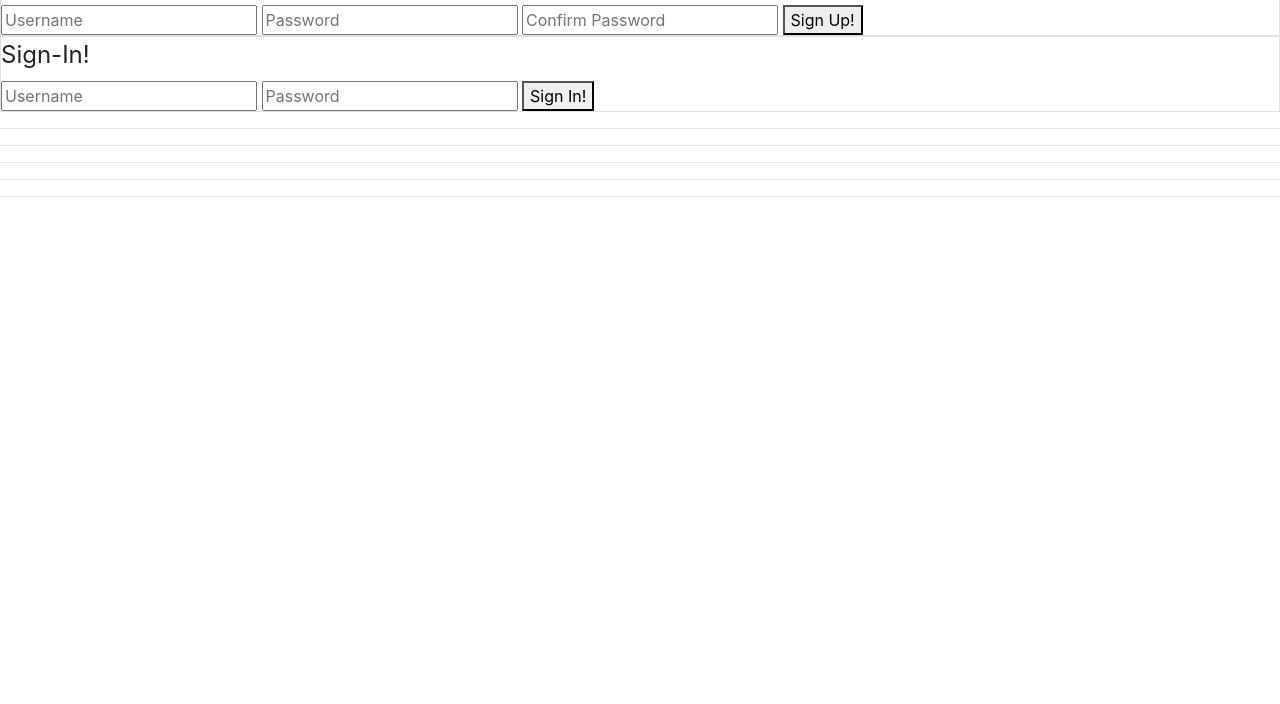
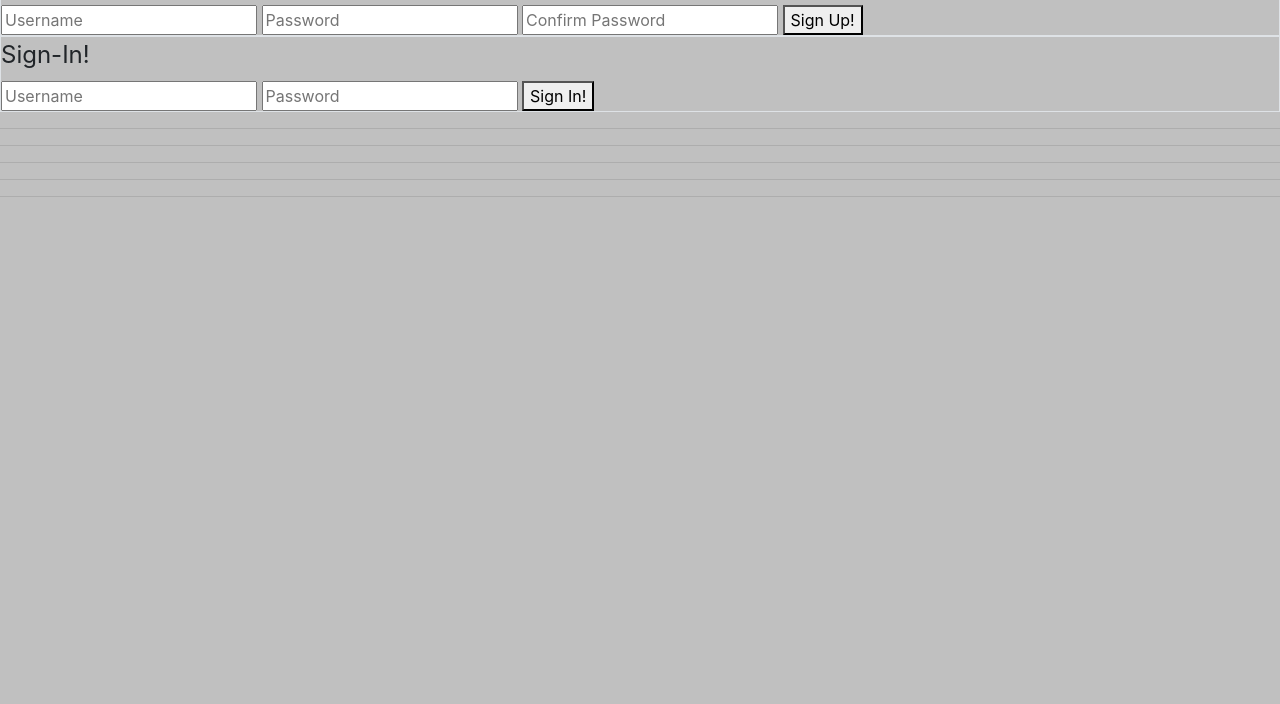
Before and after one commit to mrodrz7/tictactoe-client, a website built with webpack: page index.html in a window 1280 px wide. Shown: the part 96-800 px from the top of the page. Built offline with nearby package versions, Linux system fonts and the light colour scheme.

Commit message:
Add background color, remove console.log
- Add silver background color to UI in index.scss
- Remove console.log from product

```diff
--- a/assets/scripts/auth/events.js
+++ b/assets/scripts/auth/events.js
@@ -5,10 +5,8 @@ const ui = require('./ui.js')
 
 const onSignUp = function (event) {
   event.preventDefault()
-  console.log(event)
   // get form data
   const data = getFormFields(event.target)
-  console.log('sign up data is', data)
   // make the api call
   api.signUp(data)
     .then(function (data) {
@@ -19,10 +17,7 @@ const onSignUp = function (event) {
 
 const onSignIn = function (event) {
   event.preventDefault()
-  console.log('submitted sign-in!')
-
   const data = getFormFields(event.target)
-  console.log('sign in data is', data)
 
   api.signIn(data)
     .then(ui.signInSuccess)
@@ -88,7 +83,6 @@ const onClick = function () {
     $(this).text(store.playerOne) // this element specifically
     const currentIndex = $(this).attr('id')
     store.gridArray[currentIndex] = store.playerOne
-    console.log(store.gridArray)
     winner()
     api.makeMove(store.playerOne, currentIndex)
       .then(ui.onSuccessfulMove)
--- a/assets/scripts/auth/ui.js
+++ b/assets/scripts/auth/ui.js
@@ -26,7 +26,6 @@ const signInSuccess = function (data) {
 }
 
 const signOutSuccess = function (data) {
-  console.log('signed out success: store.user is', store.user)
   store.user = null
   $('#message').text('Signed out successfully')
   $('#message').removeClass()
@@ -54,7 +53,6 @@ const signInFailure = function () {
 
 const createGameSuccess = function (data) {
   store.game = data.game
-  console.log(data.game)
   $('.column').text('')
   $('#showgrid').show()
   $('#winner').text('')
@@ -73,7 +71,6 @@ const createGameFailure = function () {
 
 const onSuccessfulMove = function (data) {
   store.game = data.game
-  console.log(data.game)
 }
 
 const onFailedMove = function () {
--- a/assets/styles/index.scss
+++ b/assets/styles/index.scss
@@ -5,6 +5,10 @@
     width: 698px;
     margin: auto;
   }
+}
+
+body {
+  background-color: silver;
 }
 
 div.column {
```
